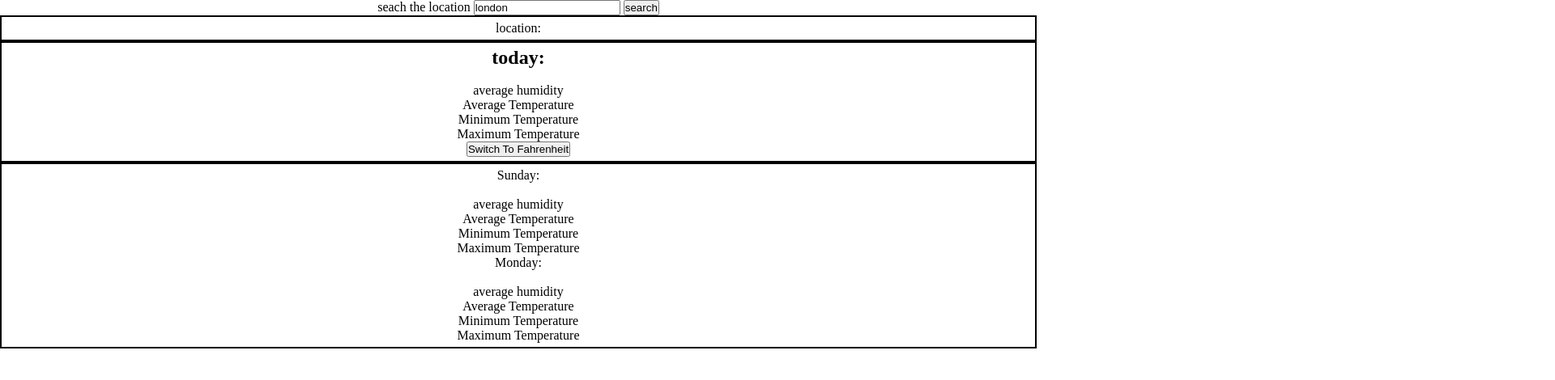
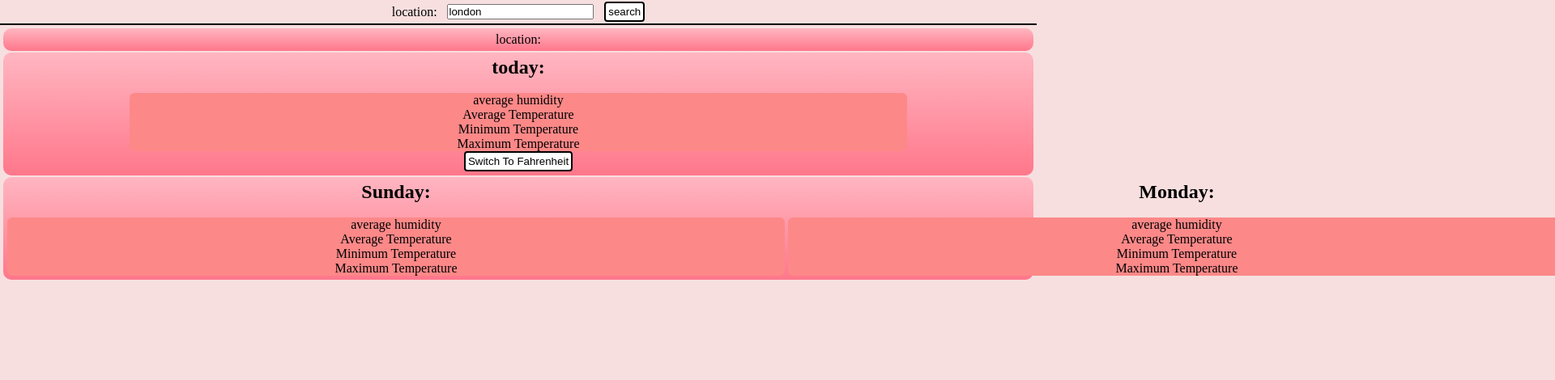
Before and after one commit to gabbeeto/OdinProject-weatherAPI, a website built with webpack: page input/index.html in a window 1280 px wide. Shown: the whole page at 81% size, 1920 px wide, since content can reach past the window. Built offline with nearby package versions, Linux system fonts and the light colour scheme; no server answers.

Commit message:
make the styling a bit better

```diff
--- a/input/index.html
+++ b/input/index.html
@@ -6,13 +6,13 @@
   <meta charset="UTF-8">
   <meta name="viewport" content="width=device-width, initial-scale=1">
 </head>
-
+<header>
 <form>
-  <label for="locationSearch">seach the location</label>
+  <label for="locationSearch">location:</label>
   <input list='locations' type="search"  id="locationSearch">
   <button type="button">search</button>
 </form>
-
+</header>
 <main>
 
   <article>
@@ -43,7 +43,6 @@
     </dl>
     <button>Switch To Fahrenheit</button>
   </article>
-
 
 
   <article>
--- a/input/styling/main.css
+++ b/input/styling/main.css
@@ -9,13 +9,91 @@ box-sizing:border-box;
 --white: white;
 }
 
+article:nth-of-type(3),form{
+display:flex;
+}
+
+
+header{
+padding:2px;
+border-bottom:2px solid var(--black);
+}
+form{
+
+text-align:center;
+justify-content:center;
+align-items:center;
+gap:1vw;
+}
+
+form > *{
+display:block
+}
+
+article:nth-of-type(3) div > p:first-of-type{
+font-weight: bold;
+font-size: 1.5rem;
+
+
+}
+
+
 body{
 color: var(--black);
-background-color:var(--white);
+background-color:#F7DFDF;
 text-align:center;
 }
 
+main{
+padding:2px;
+
+}
+
 article{
-border: 2px solid var(--black);
+background-image:linear-gradient(#FFB6C1,#FF778B);
+background-color: #FFB6C1;
+
+display: flex;
+flex-direction:column;
+justify-content:center;
+align-items:center;
 padding:5px;
+border-radius:10px;
+margin:2px;
 }
+
+dl{
+width:75vw;
+border-radius:6px;
+background-color:#FD8888;
+}
+
+article:nth-of-type(3){
+flex-direction:column;
+justify-items:center;
+justify-content:center;
+gap:4px
+}
+
+button{
+border:2px solid var(--black);
+color: var(--black);
+background-color: var(--white);
+padding:3px;
+border-radius:4px;
+}
+
+button:hover{
+border:2px solid var(--white);
+color: var(--white);
+background-color: var(--black);
+cursor: pointer;
+}
+
+@media(min-width:500px){
+
+article:nth-of-type(3){
+flex-direction:row;
+justify-content: space-around;
+}
+}
```
